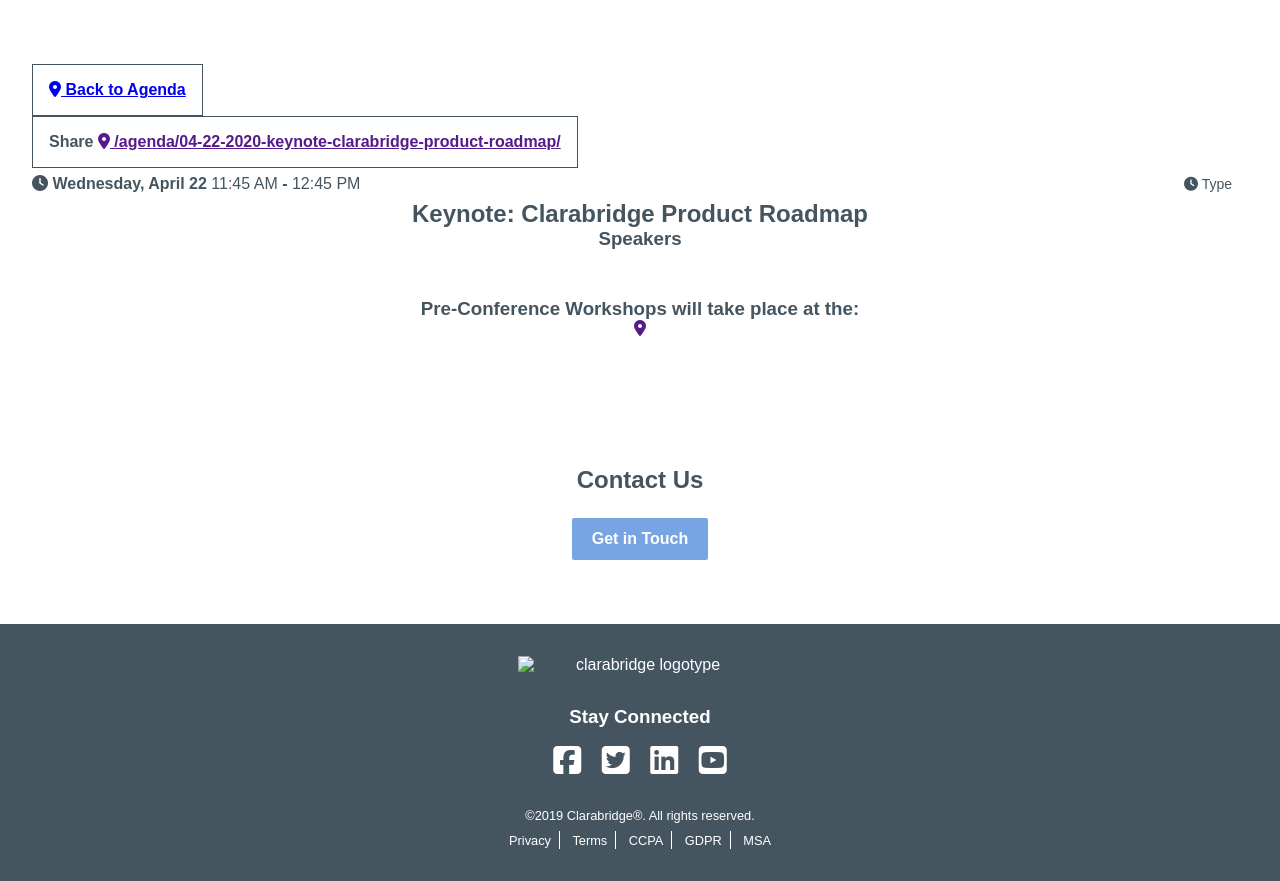
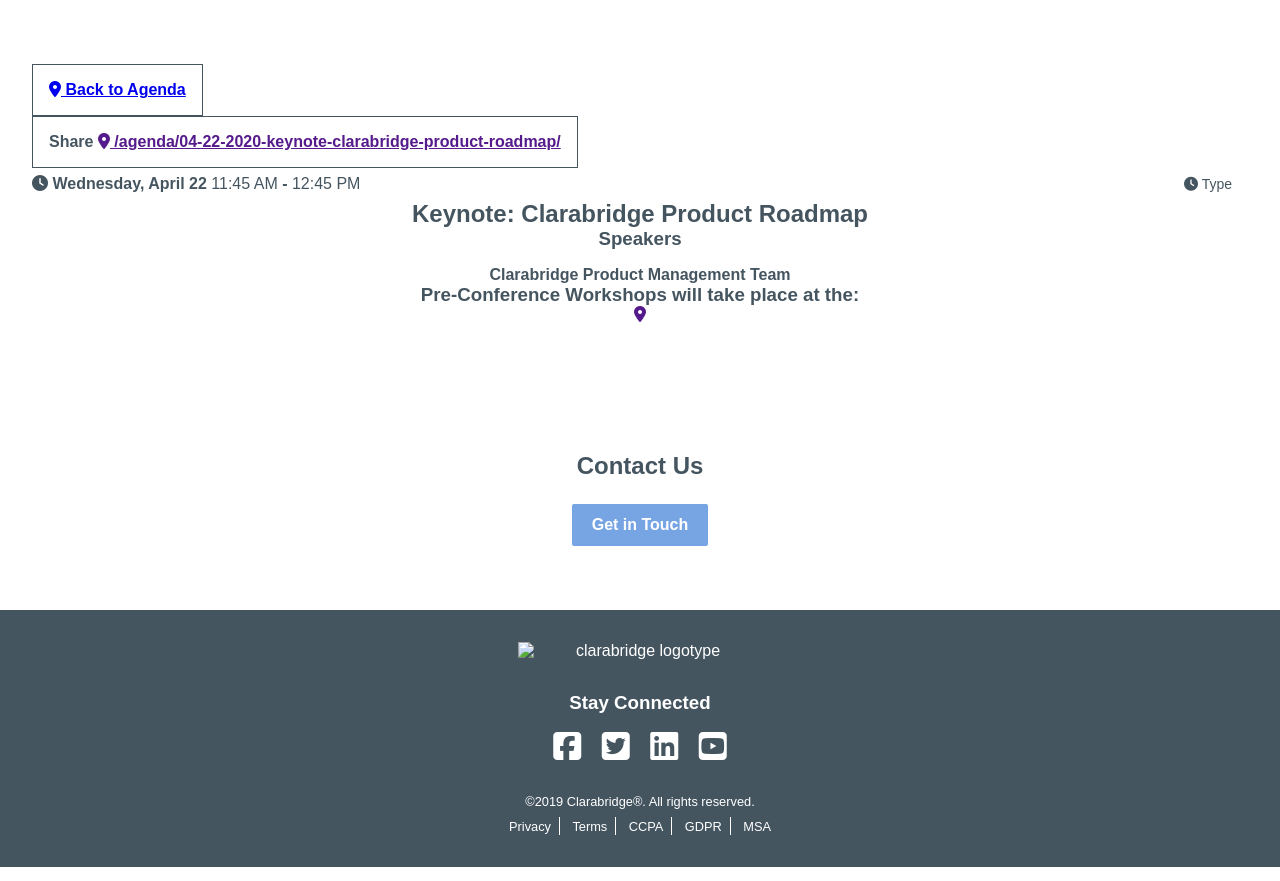
Before and after one commit to marcusrelacion/c3-marketing-site, a Jekyll site: the page built from _agenda/04-22-2020-keynote-clarabridge-product-roadmap.markdown, in a window 1280 px wide and 1157 px high. Shown: the part 276-1157 px from the top of the window. Built offline with Jekyll 4.4.1, drawn with Linux system fonts in a browser that asks for light colours; nearby versions of some CDN libraries; some web fonts are replaced.

Commit message:
fixed roadmap event

```diff
--- a/_agenda/04-22-2020-keynote-clarabridge-product-roadmap.markdown
+++ b/_agenda/04-22-2020-keynote-clarabridge-product-roadmap.markdown
@@ -9,7 +9,7 @@ event:
   start-time: 11:45 AM
   end-time: 12:45 PM
 speakers:
-  name: Clarabridge Product Management Team
+- name: Clarabridge Product Management Team
 filter-date:
   is-day-4: true
 filter-time:
```
